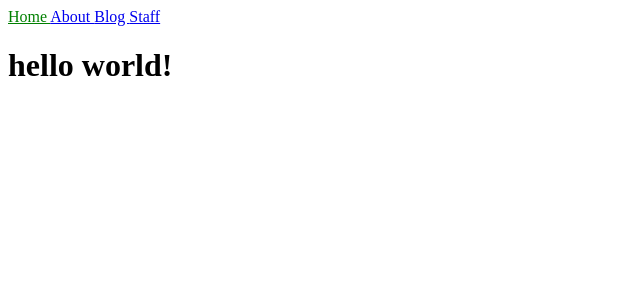
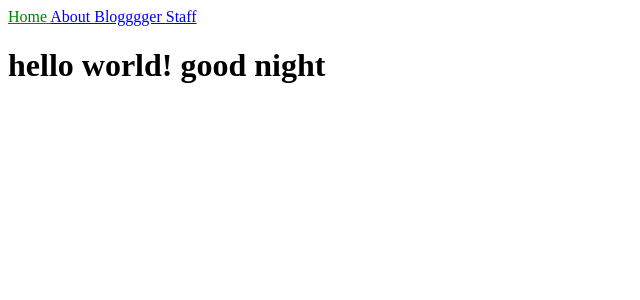
Before and after one commit to sayidly/jekyll-blog, a Jekyll site: the page built from index.html, in a window 1280 px wide. Shown: the top 300 px of the page, without its empty margins (0-640 px from the left). Built offline with Jekyll 4.4.1, drawn with Linux system fonts in a browser that asks for light colours.

Commit message:
testing build

```diff
--- a/_data/navigation.yml
+++ b/_data/navigation.yml
@@ -2,7 +2,7 @@
   link: /
 - name: About
   link: /about.html
-- name: Blog
+- name: Blogggger
   link: /blog.html
 - name: Staff
   link: /staff.html
--- a/index.html
+++ b/index.html
@@ -2,4 +2,4 @@
 layout: default
 title: Home
 ---
-<h1>{{ "Hello World!" | downcase }}</h1>
+<h1>{{ "Hello World! Good Night" | downcase }}</h1>
```
